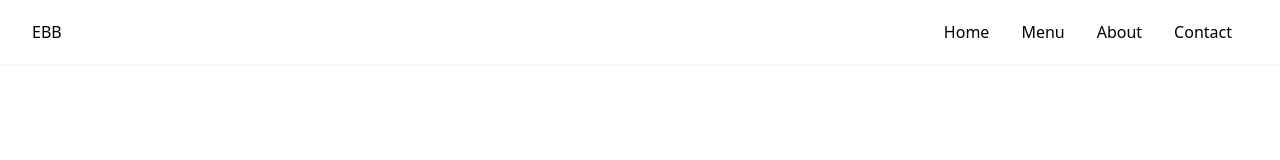
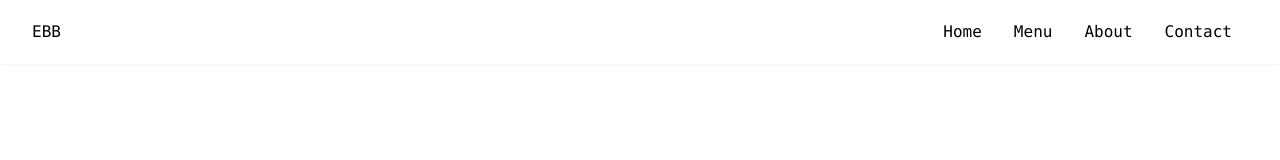
Before and after one commit to gohugotr/website--tw-v2, a React (Vite) app: page / in a window 1280 px wide. Shown: the top 160 px of the page. Built offline with nearby package versions, Linux system fonts and the light colour scheme.

Commit message:
Navbar yapıldı

```diff
--- a/src/components/Navbar.jsx
+++ b/src/components/Navbar.jsx
@@ -3,7 +3,7 @@ import { Link } from 'react-router-dom'
 
 const Navbar = () => {
   return (
-      <nav className='relative flex items-center justify-between h-16 text-black bg-white shadow-sm'>
+      <nav role='navigation' className='relative flex items-center justify-between h-16 font-mono text-black bg-white shadow-sm'>
         <Link to='/' className='pl-8'>
           EBB
         </Link>
@@ -19,7 +19,7 @@ const Navbar = () => {
             <path stroke-linecap='round' stroke-linejoin='round' d='M4 6h16M4 12h16M4 18h16' />
           </svg>
         </div>
-        <div className='pr-8 md:block'>
+        <div className='hidden pr-8 md:block'>
           <Link className='p-4' to='/'>
             Home
           </Link>
```
